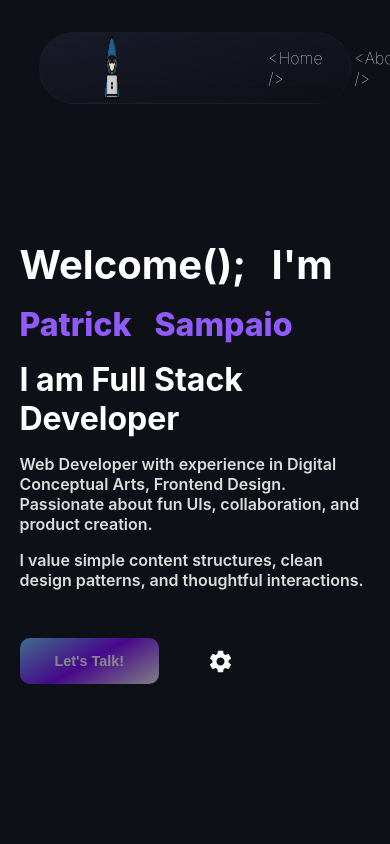
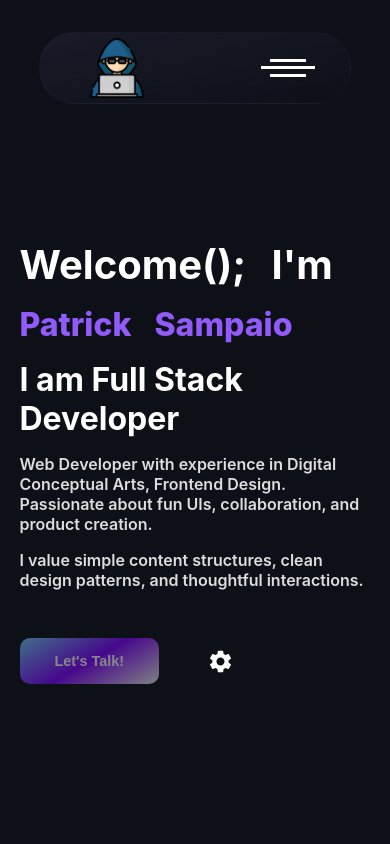
Before and after one commit to PatrickSampa/github.io, a React (Vite) app: page / in a window 390 px wide. Shown: the top 844 px of the page. Built offline with nearby package versions, Linux system fonts and the light colour scheme.

Commit message:
refactor navbar

```diff
--- a/src/components/HeaderComponent/Header.tsx
+++ b/src/components/HeaderComponent/Header.tsx
@@ -1,13 +1,48 @@
 import * as C from "./styled.header";
 import myAvatar from "../../assets/myAvatar.png";
 
-export const Header = () => {
+type HeaderProps = {
+  setIsOpen: (isOpen: boolean) => void;
+  isOpen: boolean;
+};
+
+export const Header = ({ setIsOpen, isOpen }: HeaderProps) => {
   return (
     <C.Wrapper>
-      <C.HeaderContext>
-        <C.MyAvatar src={myAvatar} alt="avatar" />
+      <C.HeaderContext isOpen={isOpen}>
+        <C.DivImg>
+          <C.MyAvatar src={myAvatar} alt="avatar" isOpen={isOpen} />
+        </C.DivImg>
         <C.MenuItens>
-          <C.MenuList>
+          <C.MeuIconDiv onClick={() => setIsOpen(!isOpen)}>
+            <C.MenuIcon
+              width="60%"
+              isOpen={isOpen}
+              display="block"
+              rotate="43deg"
+              translateY="1px"
+              translateX="5px"
+            ></C.MenuIcon>
+            <C.MenuIcon
+              width="90%"
+              display={isOpen ? "none" : "block"}
+            ></C.MenuIcon>
+            <C.MenuIcon
+              width="60%"
+              isOpen={isOpen}
+              display="block"
+              rotate="-43deg"
+              translateY="-2px"
+              translateX="5px"
+            ></C.MenuIcon>
+          </C.MeuIconDiv>
+          <C.MenuList
+            display="flex"
+            alignItems="center"
+            justifyContent="flex-end"
+            width="100%"
+            gap="7rem"
+          >
             <C.MenuItem>
               <C.Link href="#home-section">{"<Home />"}</C.Link>
             </C.MenuItem>
--- a/src/components/HeaderComponent/styled.header.tsx
+++ b/src/components/HeaderComponent/styled.header.tsx
@@ -1,4 +1,4 @@
-import styled from "styled-components";
+import styled, { css } from "styled-components";
 
 export const Wrapper = styled.div`
   width: 100%;
@@ -8,15 +8,14 @@ export const Wrapper = styled.div`
   justify-content: center;
   align-items: center;
   position: fixed;
-  z-index: 999;
+  z-index: 99999;
 `;
 
-export const HeaderContext = styled.div`
-  background-image: linear-gradient(
-    to bottom right,
-    #1a1a29,
-    rgba(27, 27, 40, 0)
-  );
+type propsHeader = {
+  isOpen?: boolean;
+};
+
+export const HeaderContext = styled.div<propsHeader>`
   backdrop-filter: blur(10px);
   width: 80%;
   height: 100%;
@@ -24,7 +23,16 @@ export const HeaderContext = styled.div`
   display: flex;
   justify-content: space-between;
   align-items: center;
-  border: 1px solid #e2e2e207;
+  ${({ isOpen }) =>
+    !isOpen &&
+    css`
+      background-image: linear-gradient(
+        to bottom right,
+        #1a1a29,
+        rgba(27, 27, 40, 0)
+      );
+      border: 1px solid #e2e2e207;
+    `}
 `;
 
 export const MenuItens = styled.div`
@@ -35,17 +43,42 @@ export const MenuItens = styled.div`
   align-items: center;
 `;
 
-export const MyAvatar = styled.img`
-  width: 5%;
-  height: 90%;
-  margin-left: 4rem;
+type propsMyAvatar = {
+  isOpen?: boolean;
+};
+export const MyAvatar = styled.img<propsMyAvatar>`
+  width: 100%;
+  height: 100%;
+  ${({ isOpen }) =>
+    isOpen &&
+    css`
+      display: none;
+    `}
+`;
+export const DivImg = styled.div`
+  width: 70px;
+  height: 60px;
+  margin-left: 3rem;
 `;
 
-export const MenuList = styled.ul`
-  display: flex;
-  align-items: center;
-  justify-content: space-between;
-  width: 40%;
+type props = {
+  width?: string;
+  display?: string;
+  alignItems?: string;
+  justifyContent?: string;
+  gap?: string;
+};
+
+export const MenuList = styled.ul<props>`
+  display: ${({ display }) => display || ""};
+  align-items: ${({ alignItems }) => alignItems || ""};
+  justify-content: ${({ justifyContent }) => justifyContent || ""};
+  width: ${({ width }) => width || ""};
+  gap: ${({ gap }) => gap || ""};
+
+  @media (max-width: 1100px) {
+    display: none;
+  }
 `;
 
 export const MenuItem = styled.li`
@@ -58,3 +91,52 @@ export const Link = styled.a`
   color: #fff;
   font-weight: 100;
 `;
+
+type propsMenuIcon = {
+  width?: string;
+  display?: string;
+  isOpen?: boolean;
+  rotate?: string;
+  translateY?: string;
+  translateX?: string;
+};
+
+export const MenuIcon = styled.span<propsMenuIcon>`
+  @media (max-width: 1100px) {
+    background-color: #ffffff;
+    width: ${({ width }) => width || ""};
+    height: 3px;
+    display: ${({ display }) => display || ""};
+    transition: transform 0.3s ease;
+    ${({ isOpen, rotate, translateY, translateX }) =>
+      isOpen &&
+      css`
+        transform: rotate(${rotate || "0deg"})
+          translateY(${translateY || "0px"}) translateX(${translateX || "0px"});
+      `}
+  }
+`;
+
+export const MeuIconDiv = styled.div`
+  display: none;
+  @media (max-width: 1100px) {
+    width: 60px;
+    height: 100%;
+    display: flex;
+    justify-content: center;
+    align-items: center;
+    gap: 0.3rem;
+    flex-direction: column;
+    margin-right: 2rem;
+  }
+`;
+
+export const OpenMenu = styled.button`
+  @media (max-width: 1100px) {
+    width: 100%;
+    height: 100%;
+    background-color: transparent;
+    border: none;
+    cursor: pointer;
+  }
+`;
--- a/src/components/Home/Home.tsx
+++ b/src/components/Home/Home.tsx
@@ -11,9 +11,15 @@ import music from "../../music/preloader.mp3";
 
 type HomeProps = {
   setIsDarkModeActive: React.Dispatch<React.SetStateAction<boolean>>;
+  openMenu: boolean;
+  setOpenMenu: React.Dispatch<React.SetStateAction<boolean>>;
 };
 
-export const Home = ({ setIsDarkModeActive }: HomeProps) => {
+export const Home = ({
+  setIsDarkModeActive,
+  openMenu,
+  setOpenMenu,
+}: HomeProps) => {
   const [isMuted, setIsMuted] = React.useState(true);
   const [isDarkMode, setIsDarkMode] = React.useState(true);
   const [rotategear, setRotategear] = React.useState(false);
@@ -21,6 +27,28 @@ export const Home = ({ setIsDarkModeActive }: HomeProps) => {
   const [showButtons, setShowButtons] = React.useState(false);
   const [isVisible, setIsVisible] = React.useState(false);
   const audioRef = React.useRef<HTMLAudioElement>(null);
+
+  const handleLinkClick = (event: React.MouseEvent<HTMLAnchorElement>) => {
+    event.preventDefault();
+    const href = event.currentTarget.getAttribute("href");
+    setOpenMenu(false);
+    if (href === "#home-section") {
+      const section = document.getElementById("home-section");
+      if (section) {
+        section.scrollIntoView({ behavior: "smooth" });
+      }
+    } else if (href === "#about-section") {
+      const section = document.getElementById("about-section");
+      if (section) {
+        section.scrollIntoView({ behavior: "smooth" });
+      }
+    } else if (href === "#skills-section") {
+      const section = document.getElementById("skills-section");
+      if (section) {
+        section.scrollIntoView({ behavior: "smooth" });
+      }
+    }
+  };
 
   const toggleRotation = () => {
     setRotategear(!rotategear);
@@ -54,6 +82,36 @@ export const Home = ({ setIsDarkModeActive }: HomeProps) => {
         <source src={music} type="audio/mp3" />
       </audio>
       <Styled.Context>
+        <Styled.SlidingBackground isVisible={openMenu}>
+          <Styled.MenuItens>
+            <Styled.MenuList display="flex" gap="10rem" flexDirection="column">
+              <Styled.MenuItem>
+                <Styled.LinkOpenMenu
+                  onClick={handleLinkClick}
+                  href="#home-section"
+                >
+                  {"<Home />"}
+                </Styled.LinkOpenMenu>
+              </Styled.MenuItem>
+              <Styled.MenuItem>
+                <Styled.LinkOpenMenu
+                  href="#about-section"
+                  onClick={handleLinkClick}
+                >
+                  {"<About />"}
+                </Styled.LinkOpenMenu>
+              </Styled.MenuItem>
+              <Styled.MenuItem>
+                <Styled.LinkOpenMenu
+                  href="#skills-section"
+                  onClick={handleLinkClick}
+                >
+                  {"<Skills />"}
+                </Styled.LinkOpenMenu>
+              </Styled.MenuItem>
+            </Styled.MenuList>
+          </Styled.MenuItens>
+        </Styled.SlidingBackground>
         <Styled.Text
           isVisible={isVisible}
           opacityNumber="1s"
--- a/src/components/Home/styled.home.tsx
+++ b/src/components/Home/styled.home.tsx
@@ -280,3 +280,58 @@ export const ImageConfig = styled.img<ImageProps>`
   background-color: ${({ backgroundColor }) => backgroundColor || ""};
   opacity: ${({ opacity }) => opacity || ""};
 `;
+
+export const SlidingBackground = styled.div<{ isVisible: boolean }>`
+  position: fixed;
+  top: 0;
+  left: 100%;
+  width: 100%;
+  height: 100%;
+  background-color: #11111b;
+  transform: ${({ isVisible }) =>
+    isVisible ? "translateX(-100%)" : "translateX(0)"};
+  transition: transform 0.5s ease-in-out;
+  z-index: 1;
+  display: flex;
+  justify-content: center;
+  align-items: center;
+`;
+
+export const MenuItens = styled.div`
+  height: 80%;
+  width: 80%;
+  display: flex;
+  justify-content: center;
+  align-items: center;
+  margin-top: 5rem;
+`;
+
+type props = {
+  width?: string;
+  display?: string;
+  alignItems?: string;
+  justifyContent?: string;
+  gap?: string;
+  flexDirection?: string;
+};
+
+export const MenuList = styled.ul<props>`
+  display: ${({ display }) => display || ""};
+  align-items: ${({ alignItems }) => alignItems || ""};
+  justify-content: ${({ justifyContent }) => justifyContent || ""};
+  width: ${({ width }) => width || ""};
+  gap: ${({ gap }) => gap || ""};
+  flex-direction: ${({ flexDirection }) => flexDirection || ""};
+`;
+
+export const MenuItem = styled.li`
+  list-style: none;
+  margin-right: 2rem;
+`;
+
+export const LinkOpenMenu = styled.a`
+  text-decoration: none;
+  color: #fff;
+  font-weight: 800;
+  font-size: 1.2rem;
+`;
--- a/src/page/App.tsx
+++ b/src/page/App.tsx
@@ -5,6 +5,7 @@ import * as React from "react";
 
 function App() {
   const [isDarkMode, setIsDarkMode] = React.useState(true);
+  const [isOpen, setIsOpen] = React.useState(false);
 
   return (
     <>
@@ -15,8 +16,12 @@ function App() {
             : ThemeProvider.ThemeBackground.Light
         }
       >
-        <ConfigComponents.Header />
-        <ConfigComponents.Home setIsDarkModeActive={setIsDarkMode} />
+        <ConfigComponents.Header setIsOpen={setIsOpen} isOpen={isOpen} />
+        <ConfigComponents.Home
+          setIsDarkModeActive={setIsDarkMode}
+          openMenu={isOpen}
+          setOpenMenu={setIsOpen}
+        />
         <ConfigComponents.About />
         <ConfigComponents.Skills />
       </Wrapper>
```
Also changed, not shown: src/shared/index.tsx (added, +29 -0 lines).
